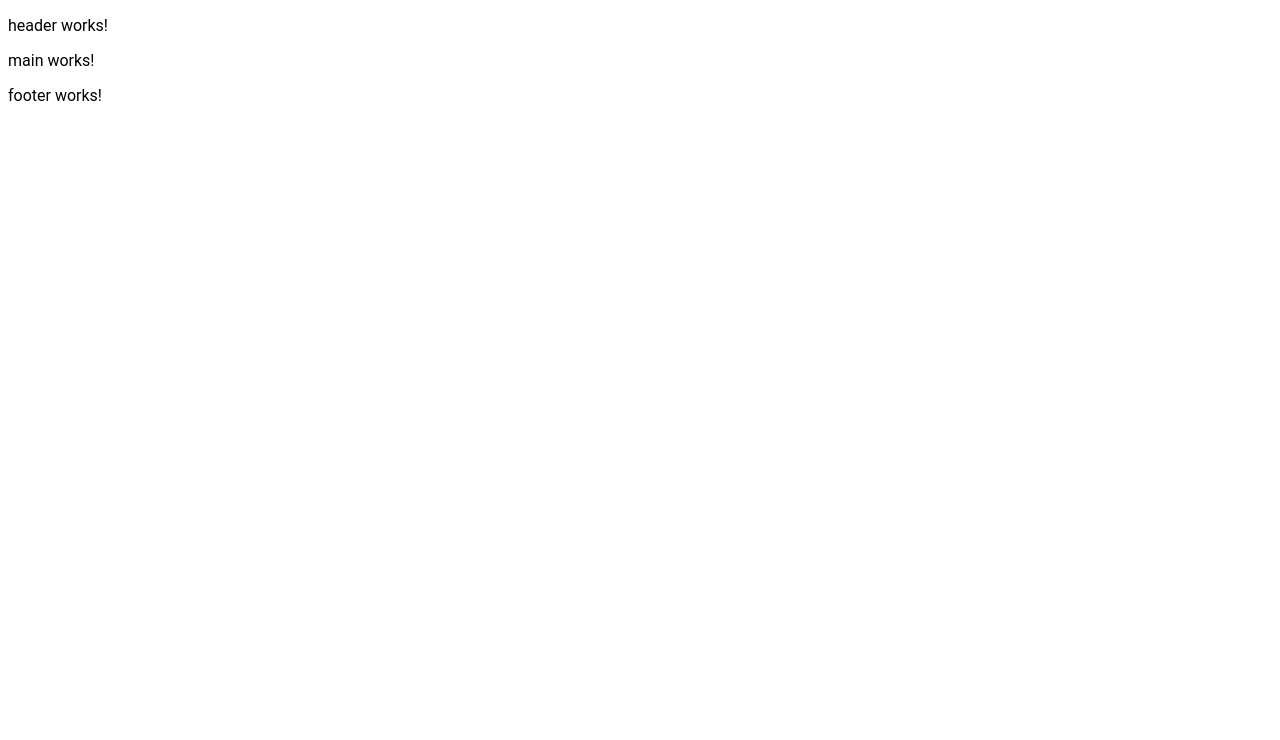
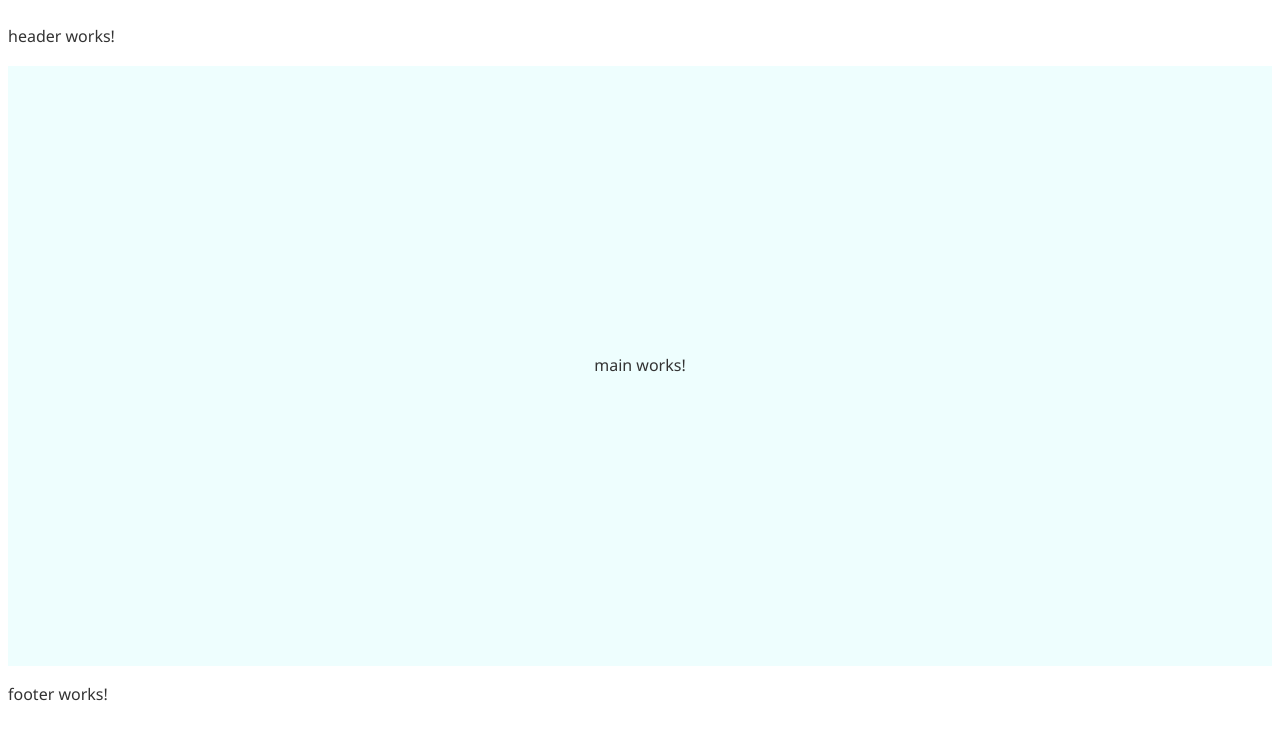
Before and after one commit to Filipabarreto/exemplo-2, an Angular app: page / in a window 1280 px wide. Shown: the top 740 px of the page. Built offline with nearby package versions, Linux system fonts and the light colour scheme.

Commit message:
informação app.css

```diff
--- a/src/app/app.css
+++ b/src/app/app.css
@@ -0,0 +1,73 @@
+/* Reset e estilos base */
+* {
+  margin: 0;
+  padding: 0;
+  box-sizing: border-box;
+  font-family: "Segoe UI", Tahoma, Geneva, Verdana, sans-serif;
+}
+
+.body {
+  display: flex;
+  flex-direction: column;
+  min-height: 100vh;
+
+  color: #333;
+  line-height: 1.6;
+}
+
+app-header {
+  width: 100%;
+  min-height: max-content;
+}
+
+/* Conteúdo principal */
+app-main {
+  flex: 1;
+  min-height: 75vh;
+  display: flex;
+  flex-wrap: wrap;
+  align-items: center;
+  justify-content: center;
+  align-content: center;
+  background-color: var(--background-color);
+}
+
+/* Rodapé */
+app-footer {
+  width: 100%;
+  min-height: max-content;
+}
+
+/* Media Queries para responsividade */
+
+/* Tablets e telas menores */
+@media (max-width: 768px) {
+  main {
+    justify-content: center;
+    padding: 0.5rem;
+    min-height: 60vh; /* Ajuste para dar mais espaço ao conteúdo */
+  }
+}
+
+/* Dispositivos móveis */
+@media (max-width: 480px) {
+  body {
+
+    line-height: 1.5; /* Ajuste fino para melhor legibilidade */
+  }
+
+  main {
+    flex-direction: column;
+    align-items: stretch;
+    justify-content: flex-start;
+    min-height: 60vh;
+    padding: 0.5rem;
+  }
+}
+
+/* Telas muito pequenas (opcional) */
+@media (max-width: 320px) {
+  main {
+    padding: 0.25rem;
+  }
+}
```
